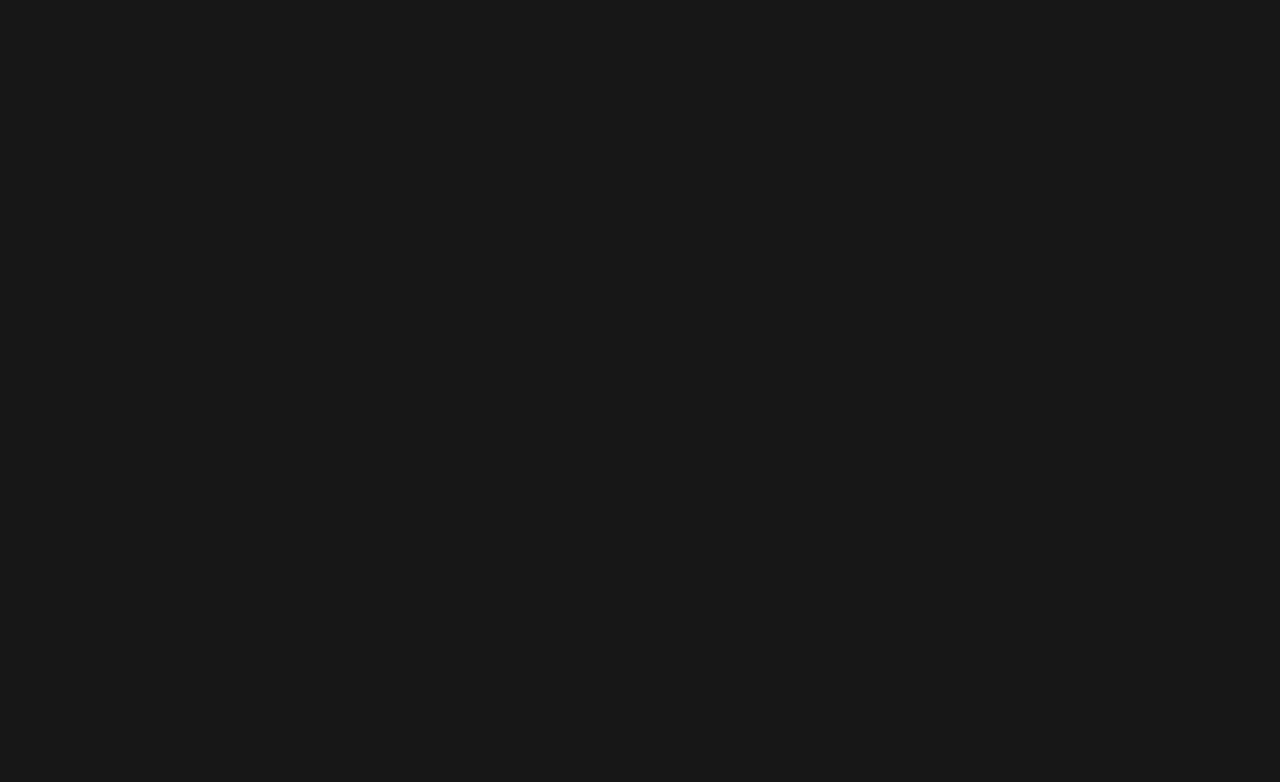
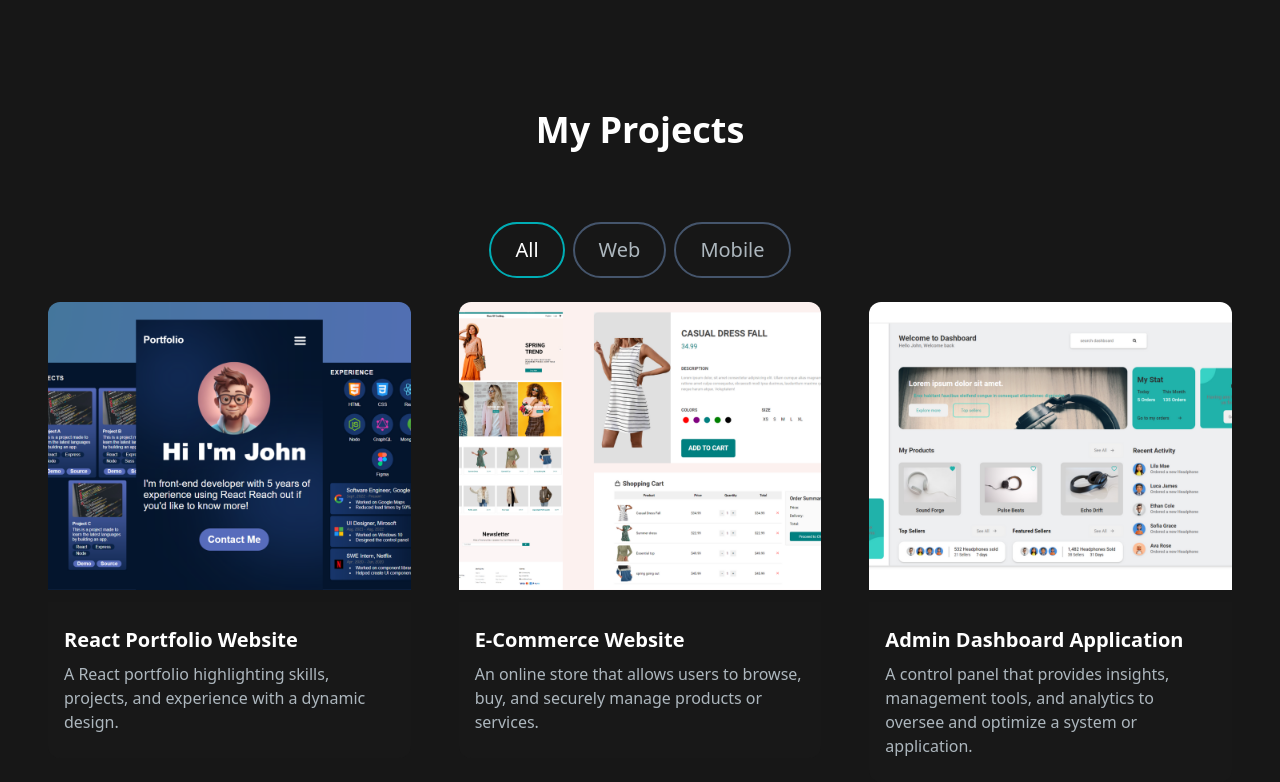
Before and after one commit to rim4j/portfolio, a Next.js app: page / in a window 1280 px wide. Shown: the part 1818-2600 px from the top of the page. Before the commit the page ends 1856 px from the top, so only its background shows below. Built offline with nearby package versions, Linux system fonts and the light colour scheme.

Commit message:
create projects section

```diff
--- /dev/null
+++ b/app/components/Projects.jsx
@@ -0,0 +1,90 @@
+"use client";
+import React, { useRef, useState } from "react";
+import { PROJECTS_DATA } from "../utils/data";
+import Link from "next/link";
+import { CodeBracketIcon, GlobeAltIcon } from "@heroicons/react/24/solid";
+import { useInView, motion } from "framer-motion";
+
+const Projects = () => {
+  const [tag, setTag] = useState("All");
+  const ref = useRef(null);
+  const isInView = useInView(ref, { once: true });
+
+  const cardVar = {
+    initial: { y: 50, opacity: 0 },
+    animate: { y: 0, opacity: 1 },
+  };
+
+  const filteredProjects = PROJECTS_DATA.filter((item) =>
+    item.tag.includes(tag)
+  );
+
+  return (
+    <div id='projects' className='container mt-10 mx-auto px-12 py-4'>
+      <h2 className='text-center text-4xl font-bold text-white mt-4 mb-8 md:mb-12'>
+        My Projects
+      </h2>
+
+      <div className='text-white flex flex-row justify-center items-center gap-2 py-6'>
+        {["All", "Web", "Mobile"].map((item, index) => (
+          <button
+            className={`${
+              tag === item
+                ? "text-white border-[#00adb5]"
+                : "text-[#adb7be] border-slate-600 hover:border-white"
+            } rounded-full border-2 px-6 py-3 text-xl cursor-pointer`}
+            key={index}
+            onClick={() => setTag(item)}
+          >
+            {item}
+          </button>
+        ))}
+      </div>
+
+      <ul ref={ref} className='grid md:grid-cols-3 gap-8 md:gap-12'>
+        {filteredProjects.map((item, index) => (
+          <motion.li
+            key={index}
+            variants={cardVar}
+            initial='initial'
+            animate={isInView ? "animate" : "initial"}
+            transition={{ duration: 0.3, delay: index * 0.4 }}
+          >
+            <div>
+              <div
+                className='h-52 md:h-72 rounded-t-xl relative group'
+                style={{
+                  backgroundImage: `url(${item.image})`,
+                  backgroundRepeat: "no-repeat",
+                  backgroundPosition: "center",
+                  backgroundSize: "cover",
+                }}
+              >
+                <div className='overlay items-center flex justify-center absolute top-0 left-0 w-full h-full bg-opacity-0  group-hover:opacity-90 group-hover:bg-[#181818] transition-all duration-500'>
+                  <Link
+                    href={item.gitUrl}
+                    className='h-14 w-14 mr-2 border-2 relative rounded-full opacity-0 group-hover:opacity-100 border-[#adb7be] hover:border-white group/link transition-all duration-500'
+                  >
+                    <CodeBracketIcon className='h-10 w-10 text-[#adb7be] absolute top-1/2 left-1/2 transform -translate-x-1/2 -translate-y-1/2 cursor-pointer group-hover/link:text-white' />
+                  </Link>
+                  <Link
+                    href={item.gitUrl}
+                    className='h-14 w-14 mr-2 border-2 relative rounded-full opacity-0 group-hover:opacity-100 border-[#adb7be] hover:border-white group/link transition-all duration-500'
+                  >
+                    <GlobeAltIcon className='h-10 w-10 text-[#adb7be] absolute top-1/2 left-1/2 transform -translate-x-1/2 -translate-y-1/2 cursor-pointer group-hover/link:text-white' />
+                  </Link>
+                </div>
+              </div>
+              <div className='text-white rounded-b-xl mt-3 bg-[#181818] py-6 px-4'>
+                <h5 className='text-xl font-semibold mb-2'>{item.title}</h5>
+                <p className='text-[#adb7be]'>{item.description}</p>
+              </div>
+            </div>
+          </motion.li>
+        ))}
+      </ul>
+    </div>
+  );
+};
+
+export default Projects;
--- a/app/page.js
+++ b/app/page.js
@@ -3,6 +3,7 @@ import Navbar from "./components/Navbar";
 import Hero from "./components/Hero";
 import About from "./components/About";
 import Services from "./components/Services";
+import Projects from "./components/Projects";
 
 const Home = () => {
   return (
@@ -11,6 +12,7 @@ const Home = () => {
       <Hero />
       <About />
       <Services />
+      <Projects />
     </main>
   );
 };
```
